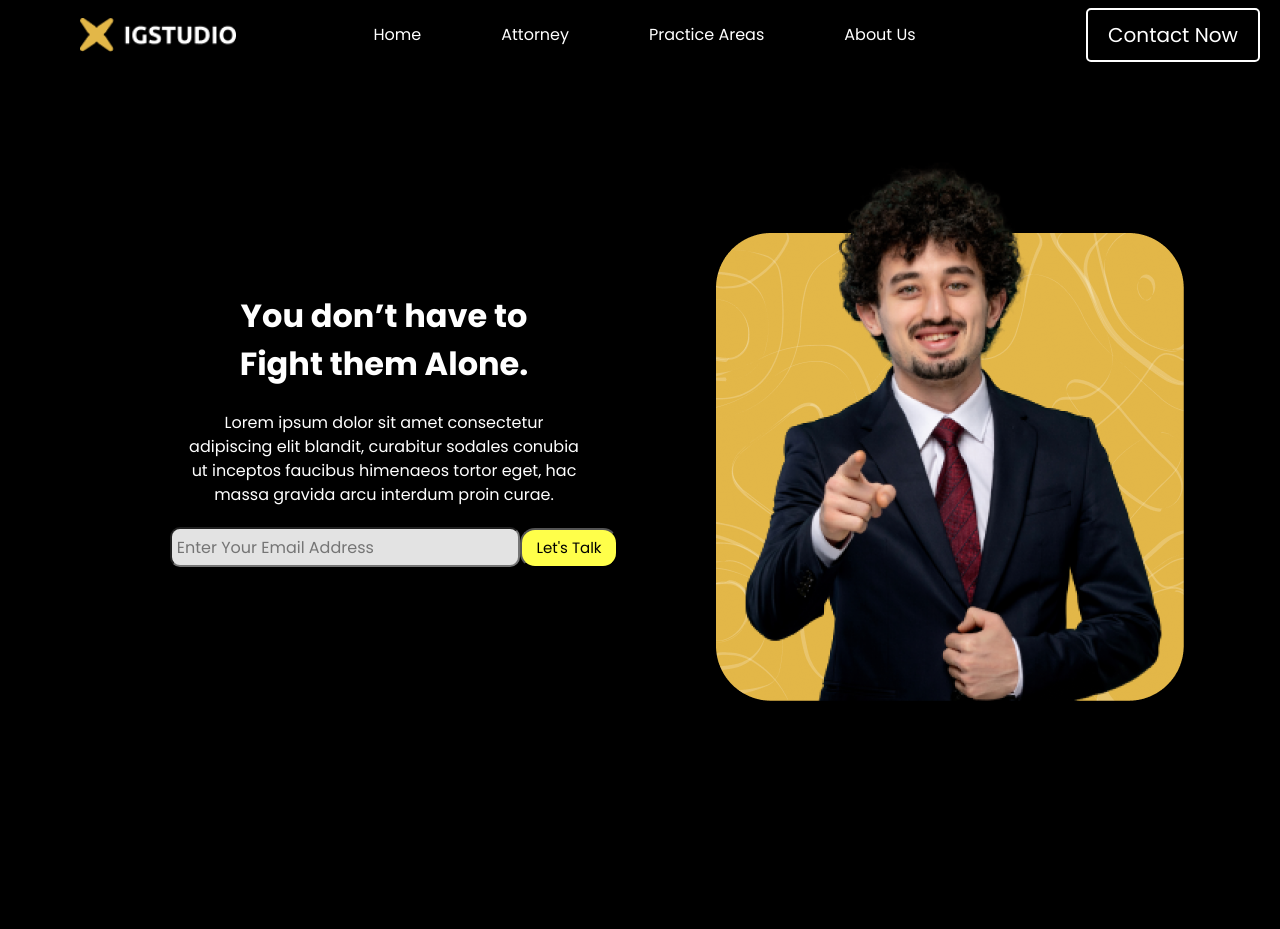
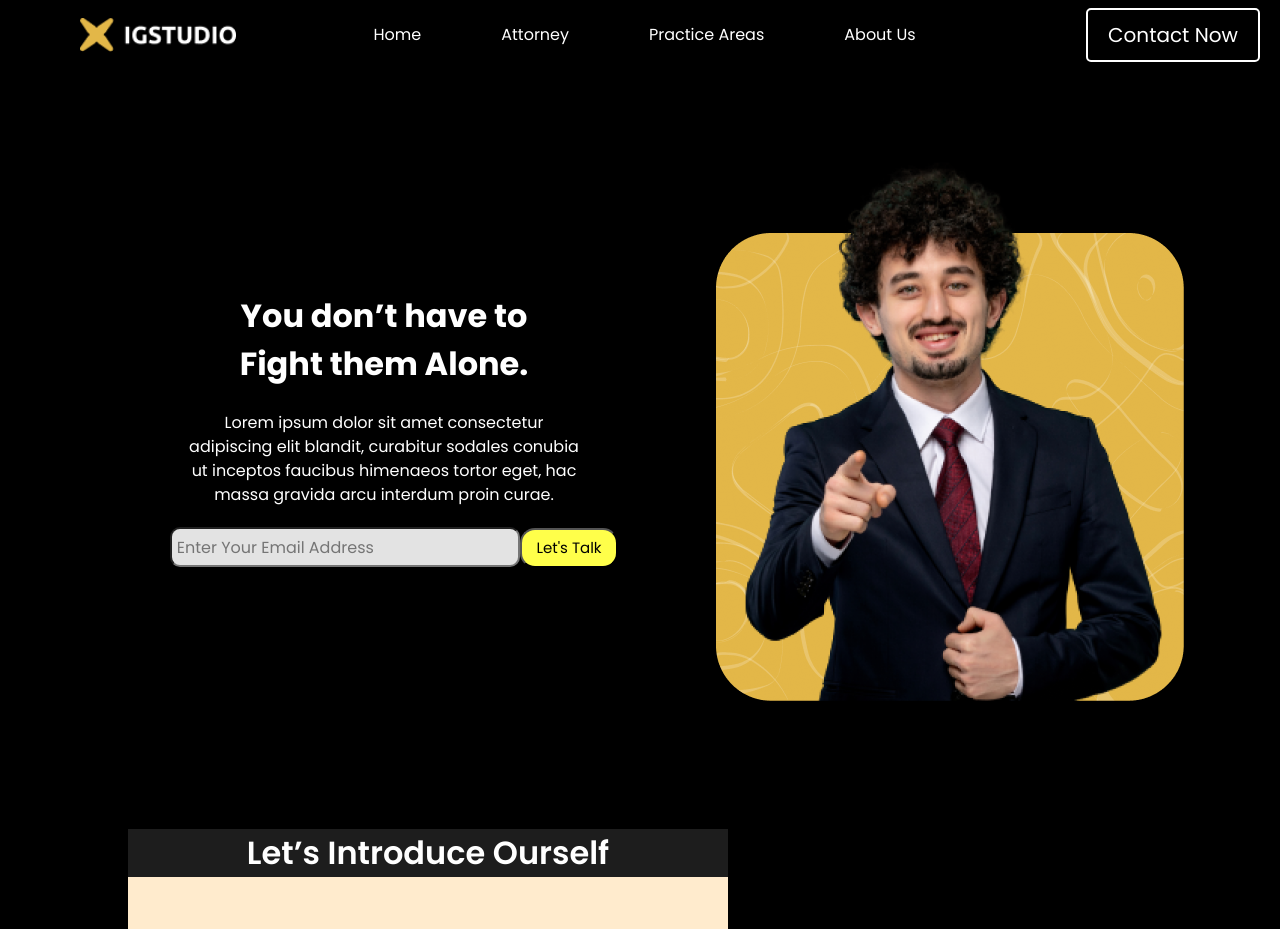
Before and after one commit to ak220193/lawfirm-crio, a React (Create React App) app: page / in a window 1280 px wide. Before the commit the page ends 800 px from the top, so only its background shows below. Built offline with nearby package versions, Linux system fonts and the light colour scheme.

Commit message:
changes needs to be done

```diff
--- /dev/null
+++ b/src/Components/BannerText/BannerText.jsx
@@ -0,0 +1,13 @@
+import React from "react";
+import styles from "./BannerText.module.css";
+import { Box } from "@mui/material";
+
+const BannerText = () => {
+  return (
+    <div className={styles.BannerText}>
+      <p>Let’s Introduce Ourself</p>
+    </div>
+  );
+};
+
+export default BannerText;
--- /dev/null
+++ b/src/Components/BannerText/BannerText.module.css
@@ -0,0 +1,21 @@
+.BannerText {
+  width: 600px;
+  height: 100px;
+  background-color: blanchedalmond;
+  margin-left: 10%;
+  margin-top: 10%;
+  text-decoration: none;
+  text-align: center;
+}
+
+.BannerText p {
+  font-size: xx-large;
+  font-family: poppins;
+  background-color: var(--color-primary);
+  font-weight: 600;
+  display: flex;
+  flex-direction: column;
+  justify-content: center;
+  align-items: center;
+  flex-wrap: wrap;
+}
--- a/src/Pages/Mainpage.jsx
+++ b/src/Pages/Mainpage.jsx
@@ -1,12 +1,14 @@
 import React from "react";
 import Navbar from "../Components/Navbar/Navbar";
 import Herobanner from "../Components/Herobanner/Herobanner";
+import BannerText from "../Components/BannerText/BannerText";
 
 const Mainpage = () => {
   return (
     <div>
       <Navbar />
       <Herobanner />
+      <BannerText />
     </div>
   );
 };
```
